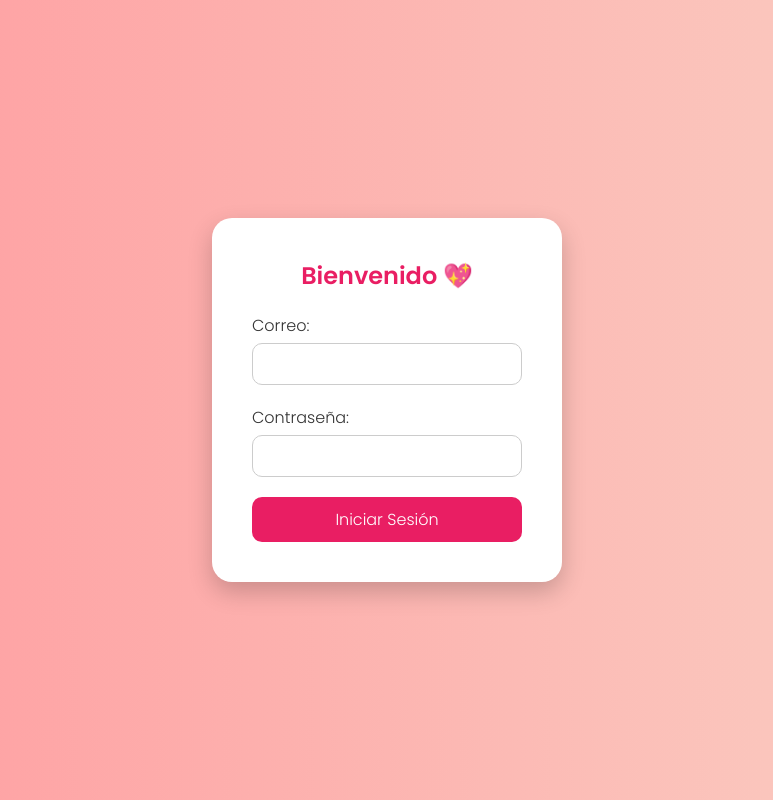
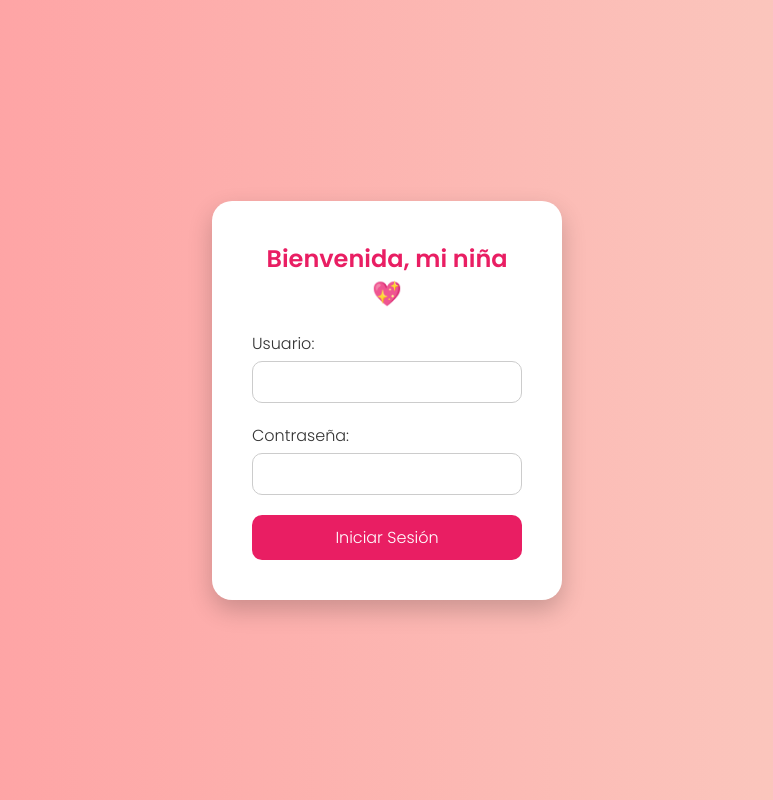
Before and after one commit to gato200308/Login-cartas, a plain HTML site: page index.html in a window 1280 px wide. Shown: the whole page, without its empty margins (253-1026 px from the left). Drawn offline with Linux system fonts and the light colour scheme.

Commit message:
Update index.html
a

```diff
--- a/index.html
+++ b/index.html
@@ -101,22 +101,22 @@
 
   <div class="container">
     <div class="heart"></div>
-    <h2>Bienvenido 💖</h2>
-    <form action="sesion.php" method="post">
+    <h2>Bienvenida, mi niña 💖</h2>
+    <form id="loginForm">
       <div class="form-group">
-        <label for="correo">Correo:</label>
-        <input type="email" name="correo" id="correo" required />
+        <label for="username">Usuario:</label>
+        <input type="text" id="username" name="username" required />
       </div>
       <div class="form-group">
-        <label for="contrasena">Contraseña:</label>
-        <input type="password" name="contrasena" id="contrasena" required />
+        <label for="password">Contraseña:</label>
+        <input type="password" id="password" name="password" required />
       </div>
       <button type="submit">Iniciar Sesión</button>
     </form>
   </div>
 
- <script src="js/login.js"></script>
 
 
+  <script src="js/login.js"></script>
 </body>
 </html>
```
